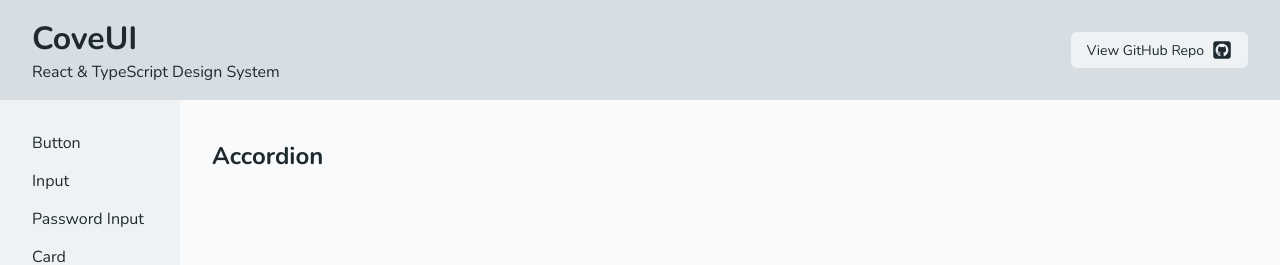
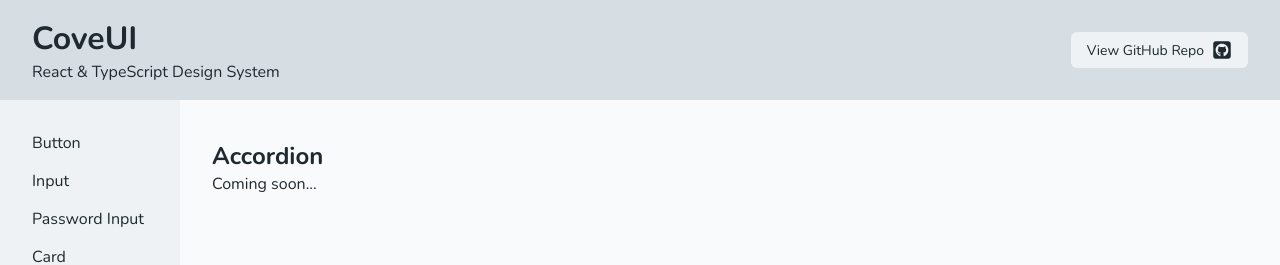
Before and after one commit to louiseka/cove-ui, a React (Vite) app: page /components/accordion in a window 1280 px wide. Shown: the top 265 px of the page. Built offline with nearby package versions, Linux system fonts and the light colour scheme.

Commit message:
adding placeholder text for component

```diff
--- a/src/components/Accordion/AccordionDoc.mdx
+++ b/src/components/Accordion/AccordionDoc.mdx
@@ -1,3 +1,5 @@
 import Accordion from "./Accordion";
 
 ## Accordion
+
+Coming soon...
```
